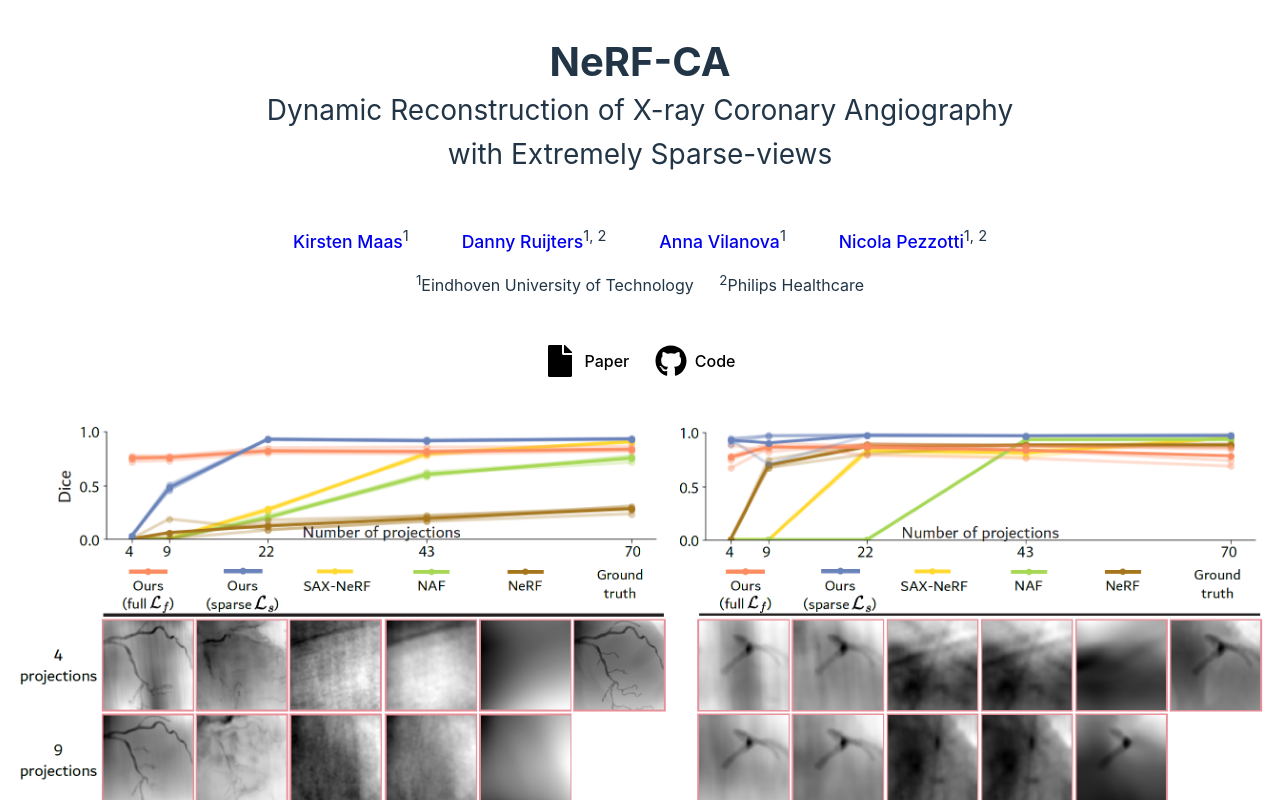
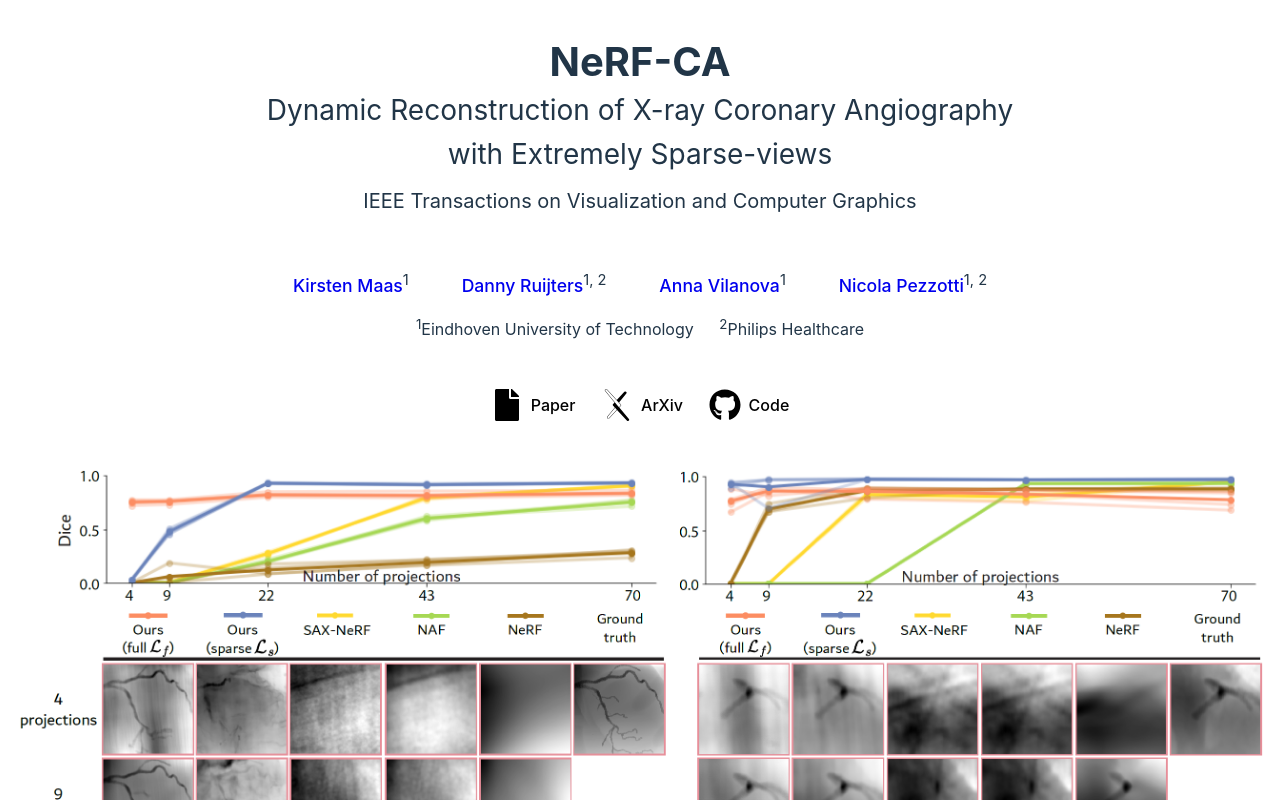
Before and after one commit to kirstenmaas/nerfca, a React (Vite) app: page / in a window 1280 px wide. Shown: the top 800 px of the page. Built offline with nearby package versions, Linux system fonts and the light colour scheme.

Commit message:
add tvcg

```diff
--- a/src/App.jsx
+++ b/src/App.jsx
@@ -2,6 +2,7 @@ import './App.css'
 
 import { FaGithub } from "react-icons/fa";
 import { FaFile } from "react-icons/fa";
+import { SiArxiv } from "react-icons/si";
 
 import Latex from 'react-latex'
 
@@ -17,7 +18,8 @@ function App() {
         <header>
           <h1 style={{ display: 'inline-block', margin: '0' }}>
             NeRF-CA<br/>
-            <span style={{ fontSize: '0.7em', lineHeight: '1', marginTop: '1em', fontWeight: '400' }}>Dynamic Reconstruction of X-ray Coronary Angiography <br/> with Extremely Sparse-views</span>
+            <span style={{ fontSize: '0.7em', lineHeight: '1', marginTop: '1em', fontWeight: '400' }}>Dynamic Reconstruction of X-ray Coronary Angiography <br/> with Extremely Sparse-views</span><br/>
+            <span style={{ fontSize: '0.5em', lineHeight: '1', marginTop: '1em', fontWeight: '400' }}>IEEE Transactions on Visualization and Computer Graphics</span>
           </h1>
         </header>
         <div className='authorcontainer'>
@@ -31,7 +33,8 @@ function App() {
           <div><sup>2</sup>Philips Healthcare</div>
         </div>
         <div style={{ display: 'flex', justifyContent: 'center', alignItems: 'center', gap: '2vw', margin: '2rem 0 3rem 0' }}>
-          <a className='nocolor' href='https://arxiv.org/abs/2408.16355'><FaFile size='2em'/> Paper</a>
+          <a className='nocolor' href='https://www.computer.org/csdl/journal/tg/5555/01/11031197/27uvy04UuoU'><FaFile size='2em'/>Paper</a>
+          <a className='nocolor' href='https://arxiv.org/abs/2408.16355'><SiArxiv size='2em'/> ArXiv</a>
           <a className='nocolor' href='https://github.com/kirstenmaas/NeRF-CA'><FaGithub size='2em'/> Code</a>
         </div>
       </div>
```
